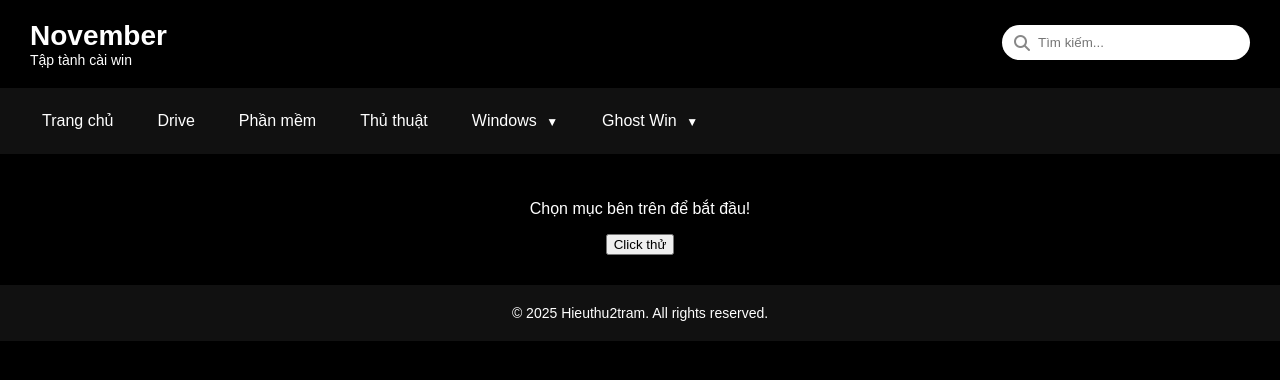
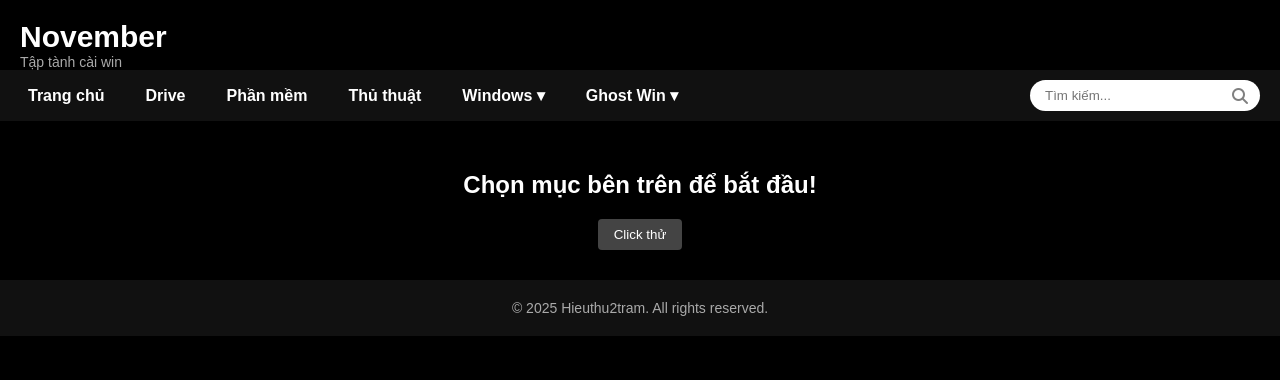
Before and after one commit to Hieuthu2tram/Hieuthu2tram.github.io, a plain HTML site: page index.html in a window 1280 px wide. Drawn offline with Linux system fonts and the light colour scheme.

Commit message:
sua loi lan 4

```diff
--- a/index.html
+++ b/index.html
@@ -1,67 +1,58 @@
 <!DOCTYPE html>
 <html lang="vi">
 <head>
-  <meta charset="UTF-8">
+  <meta charset="UTF-8" />
+  <meta name="viewport" content="width=device-width, initial-scale=1.0" />
   <title>November</title>
-  <link rel="stylesheet" href="style.css">
-  <script src="https://kit.fontawesome.com/a076d05399.js" crossorigin="anonymous"></script>
+  <link rel="stylesheet" href="style.css" />
+  <link rel="stylesheet" href="https://cdnjs.cloudflare.com/ajax/libs/font-awesome/6.5.0/css/all.min.css" crossorigin="anonymous" referrerpolicy="no-referrer" />
 </head>
 <body>
-  <header class="header">
-    <div class="title">
-      <h1>November</h1>
-      <p>Tập tành cài win</p>
-    </div>
-    <div class="search-bar">
-      <form onsubmit="searchFunction(); return false;">
-        <div class="search-container">
-          <i class="fas fa-search"></i>
-          <input type="text" id="searchInput" placeholder="Tìm kiếm...">
-        </div>
-      </form>
-    </div>
+  <header>
+    <div class="logo">November</div>
+    <div class="subtitle">Tập tành cài win</div>
   </header>
 
-  <nav class="menu">
-    <a href="index.html">Trang chủ</a>
-    <a href="drive.html">Drive</a>
-    <a href="phanmem.html">Phần mềm</a>
-    <a href="thuthuat.html">Thủ thuật</a>
-
+  <nav>
+    <div class="menu">
+      <div class="menu-item"><a href="#">Trang chủ</a></div>
+      <div class="menu-item"><a href="#">Drive</a></div>
+      <div class="menu-item"><a href="#">Phần mềm</a></div>
+      <div class="menu-item"><a href="#">Thủ thuật</a></div>
+      <div class="menu-item">
+        <a href="#">Windows &#9662;</a>
         <div class="dropdown">
-      <a href="#">Windows <span class="arrow">▼</span></a>
-      <div class="dropdown-content">
-        <a href="#">Win 7</a>
-        <a href="#">Win 8</a>
-        <a href="#">Win 10</a>
-        <a href="#">Win 11</a>
+          <a href="#">Windows 7</a>
+          <a href="#">Windows 8</a>
+          <a href="#">Windows 10</a>
+          <a href="#">Windows 11</a>
         </div>
       </div>
-
+      <div class="menu-item">
+        <a href="#">Ghost Win &#9662;</a>
         <div class="dropdown">
-      <a href="#">Ghost Win <span class="arrow">▼</span></a>
-      <div class="dropdown-content">
           <a href="#">Ghost Win 7</a>
           <a href="#">Ghost Win 8</a>
           <a href="#">Ghost Win 10</a>
           <a href="#">Ghost Win 11</a>
         </div>
       </div>
+    </div>
+    <div class="search-container">
+      <input type="text" placeholder="Tìm kiếm...">
+      <i class="fa-solid fa-magnifying-glass"></i>
+    </div>
   </nav>
 
-  <div class="content">
-    <p>Chọn mục bên trên để bắt đầu!</p>
-    <button onclick="sayHi()">Click thử</button>
-  </div>
+  <main>
+    <h2>Chọn mục bên trên để bắt đầu!</h2>
+    <button onclick="clickThu()">Click thử</button>
+  </main>
 
-  <footer class="footer">
+  <footer>
     © 2025 Hieuthu2tram. All rights reserved.
   </footer>
 
-  <script>
-    function sayHi() {
-      alert("Chào bạn!");
-    }
-  </script>
+  <script src="script.js"></script>
 </body>
 </html>
--- a/script.js
+++ b/script.js
@@ -1,3 +1,3 @@
-function sayHi() {
-  alert("Chào bạn! Đây là demo JavaScript.");
+function clickThu() {
+  alert("Bạn vừa click!");
 }
--- a/style.css
+++ b/style.css
@@ -5,118 +5,128 @@ body {
   color: #fff;
 }
 
-.header {
-  display: flex;
-  justify-content: space-between;
-  align-items: flex-start;
-  padding: 20px 30px;
-  flex-wrap: wrap;
+header {
+  padding: 20px;
+  padding-bottom: 0;
 }
 
-.title h1 {
-  margin: 0;
-  font-size: 28px;
+.logo {
+  font-size: 30px;
   font-weight: bold;
 }
 
-.title p {
-  margin: 0;
+.subtitle {
   font-size: 14px;
+  color: #aaa;
 }
 
-.search-bar {
-  margin-top: 5px;
+nav {
+  background-color: #111;
+  display: flex;
+  align-items: center;
+  justify-content: space-between;
+  padding: 10px 20px;
+}
+
+.menu {
+  display: flex;
+  gap: 25px;
+  align-items: center;
+}
+
+.menu-item {
+  position: relative;
+}
+
+.menu-item > a {
+  text-decoration: none;
+  color: white;
+  font-weight: bold;
+  padding: 8px;
+}
+
+.menu-item:hover .dropdown {
+  display: block;
+}
+
+.dropdown {
+  display: none;
+  position: absolute;
+  background-color: #222;
+  padding: 10px;
+  top: 100%;
+  left: 0;
+  min-width: 150px;
+  z-index: 1000;
+}
+
+.dropdown a {
+  color: #fff;
+  display: block;
+  padding: 5px 10px;
+  text-decoration: none;
+}
+
+.dropdown a:hover {
+  background-color: #333;
 }
 
 .search-container {
   position: relative;
-  display: flex;
-  align-items: center;
 }
 
 .search-container input {
-  padding: 10px 12px 10px 36px;
+  padding: 8px 35px 8px 15px;
+  border-radius: 20px;
   border: none;
-  border-radius: 20px;
   outline: none;
-  background-color: #fff;
-  color: #000;
-  width: 200px;
+  background-color: white;
+  color: black;
+  width: 180px;
 }
 
 .search-container i {
   position: absolute;
-  left: 12px;
-  font-size: 16px;
-  color: #888;
+  right: 12px;
+  top: 50%;
+  transform: translateY(-50%);
+  color: gray;
+  pointer-events: none;
 }
 
-.menu {
-  display: flex;
-  align-items: center;
-  background-color: #111;
-  padding: 12px 30px;
-  gap: 20px;
-}
-
-.menu a,
-.menu .dropdown > a {
-  color: white;
-  text-decoration: none;
-  padding: 8px 12px;
-  transition: background-color 0.3s;
-  display: inline-block;
-  line-height: 1.6;
-}
-
-.menu a:hover,
-.menu .dropdown > a:hover {
-  background-color: #333;
-  border-radius: 5px;
-}
-
-.dropdown {
-  position: relative;
-}
-
-.dropdown-content {
-  display: none;
-  position: absolute;
-  background-color: #222;
-  min-width: 150px;
-  z-index: 1;
-  border-radius: 5px;
-  margin-top: 10px;
-}
-
-.dropdown-content a {
-  display: block;
-  padding: 10px;
-  color: white;
-  text-decoration: none;
-}
-
-.dropdown-content a:hover {
-  background-color: #444;
-}
-
-.dropdown:hover .dropdown-content {
-  display: block;
-}
-
-.arrow {
-  font-size: 12px;
-  margin-left: 5px;
-}
-
-.content {
+main {
   padding: 30px;
   text-align: center;
 }
 
-.footer {
+button {
+  padding: 8px 16px;
+  background-color: #444;
+  color: white;
+  border: none;
+  border-radius: 4px;
+}
+
+footer {
   text-align: center;
   padding: 20px;
   background-color: #111;
+  color: #aaa;
   font-size: 14px;
 }
+
+@media screen and (max-width: 768px) {
+  nav {
+    flex-direction: column;
+    align-items: flex-start;
+  }
+
+  .search-container {
+    margin-top: 10px;
+    width: 100%;
+  }
+
+  .search-container input {
+    width: 100%;
+  }
+}
```
Lines whose indentation alone changed are shown as unchanged.
